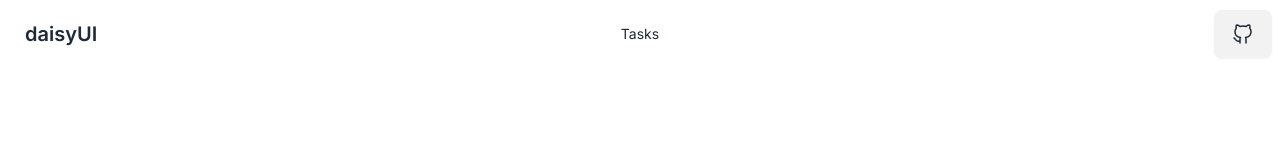
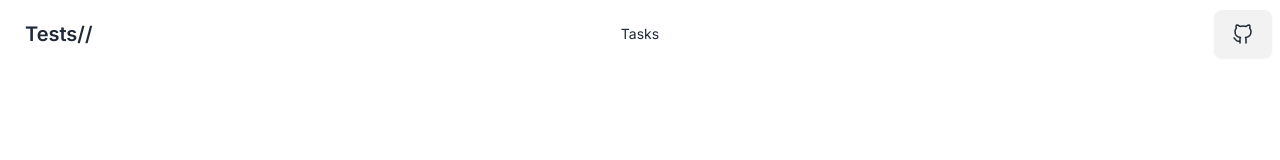
Before and after one commit to tomodakengo/next-app-for-test, a Next.js app: page / in a window 1280 px wide. Shown: the top 160 px of the page. Built offline with nearby package versions, Linux system fonts and the light colour scheme.

Commit message:
fix tailwind-config

```diff
--- a/app/components/header.tsx
+++ b/app/components/header.tsx
@@ -31,7 +31,7 @@
               </li>
             </ul>
           </div>
-          <a className="btn btn-ghost text-xl">daisyUI</a>
+          <a className="btn btn-ghost text-xl">Tests//</a>
         </div>
         <div className="navbar-center hidden lg:flex">
           <ul className="menu menu-horizontal px-1">
```
